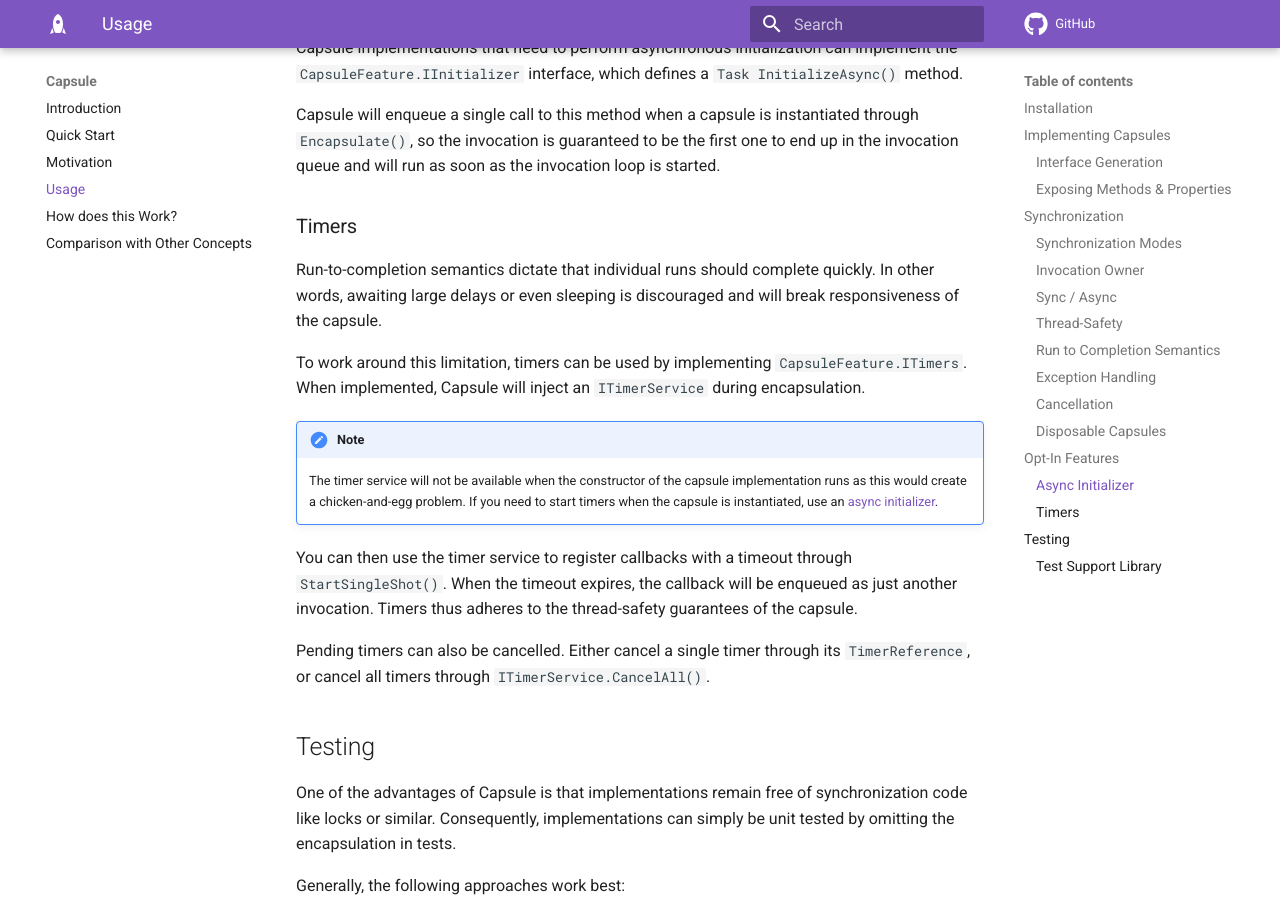
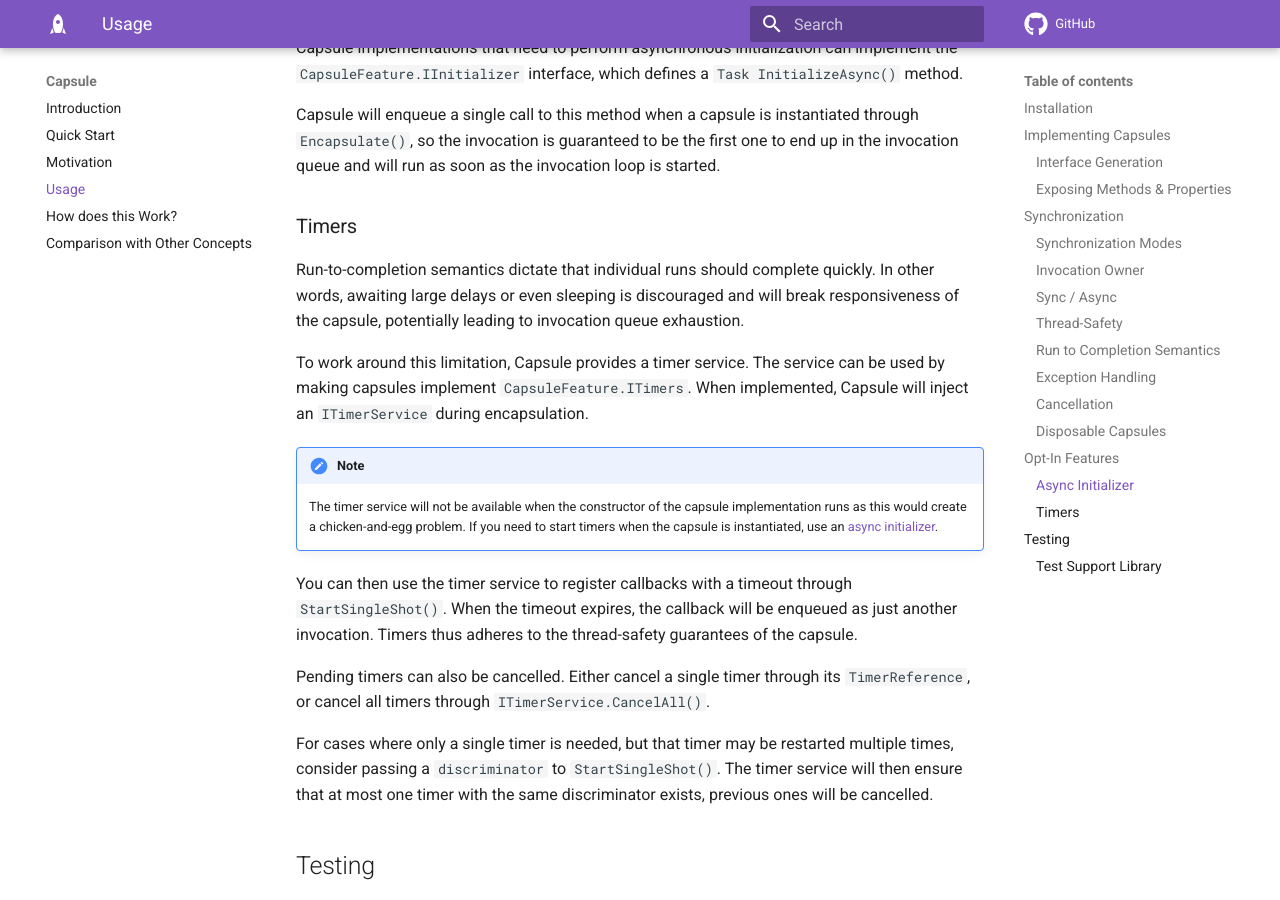
Before and after one commit to thedmi/capsule, an MkDocs documentation site: the page built from docs/docs/30_usage.md, in a window 1280 px wide and 900 px high, scrolled down 5019 px. Built offline with MkDocs 1.6.1 and Material for MkDocs 9.7.7, drawn with Linux system fonts in a browser that asks for light colours; comment, search, counter and statistics services are not loaded.

Commit message:
docs: Document timer discriminators

```diff
--- a/docs/docs/30_usage.md
+++ b/docs/docs/30_usage.md
@@ -144,9 +144,9 @@ Capsule will enqueue a single call to this method when a capsule is instantiated
 
 ### Timers
 
-Run-to-completion semantics dictate that individual runs should complete quickly. In other words, awaiting large delays or even sleeping is discouraged and will break responsiveness of the capsule.
+Run-to-completion semantics dictate that individual runs should complete quickly. In other words, awaiting large delays or even sleeping is discouraged and will break responsiveness of the capsule, potentially leading to invocation queue exhaustion.
 
-To work around this limitation, timers can be used by implementing `CapsuleFeature.ITimers`. When implemented, Capsule will inject an `ITimerService` during encapsulation.
+To work around this limitation, Capsule provides a timer service. The service can be used by making capsules implement `CapsuleFeature.ITimers`. When implemented, Capsule will inject an `ITimerService` during encapsulation.
 
 !!! note
     The timer service will not be available when the constructor of the capsule implementation runs as this would create a chicken-and-egg problem. If you need to start timers when the capsule is instantiated, use an [async initializer](#async-initializer).
@@ -154,6 +154,8 @@ To work around this limitation, timers can be used by implementing `CapsuleFeatu
 You can then use the timer service to register callbacks with a timeout through `StartSingleShot()`. When the timeout expires, the callback will be enqueued as just another invocation. Timers thus adheres to the thread-safety guarantees of the capsule.
 
 Pending timers can also be cancelled. Either cancel a single timer through its `TimerReference`, or cancel all timers through `ITimerService.CancelAll()`.
+
+For cases where only a single timer is needed, but that timer may be restarted multiple times, consider passing a `discriminator` to `StartSingleShot()`. The timer service will then ensure that at most one timer with the same discriminator exists, previous ones will be cancelled.
 
 
 ## Testing
```
